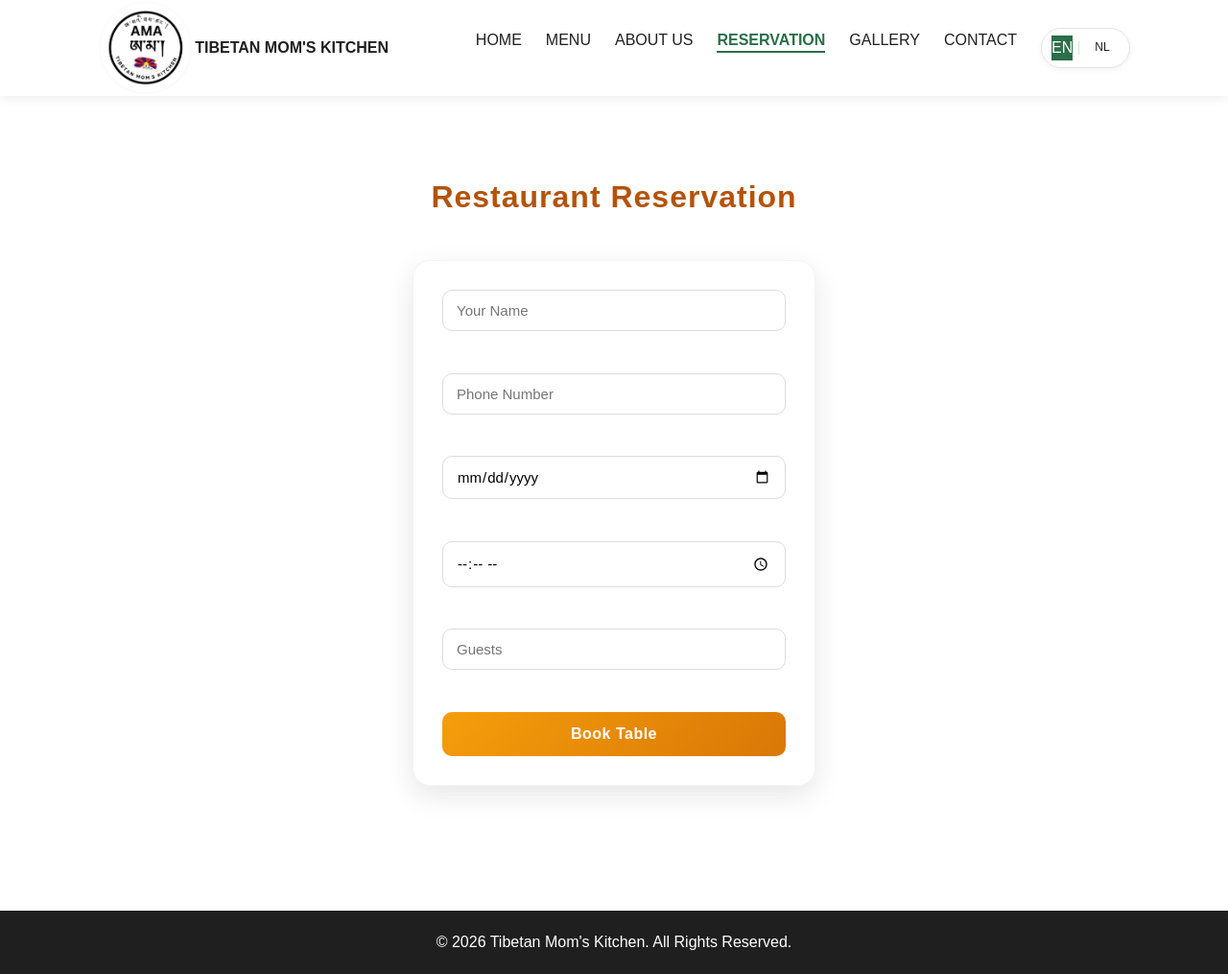
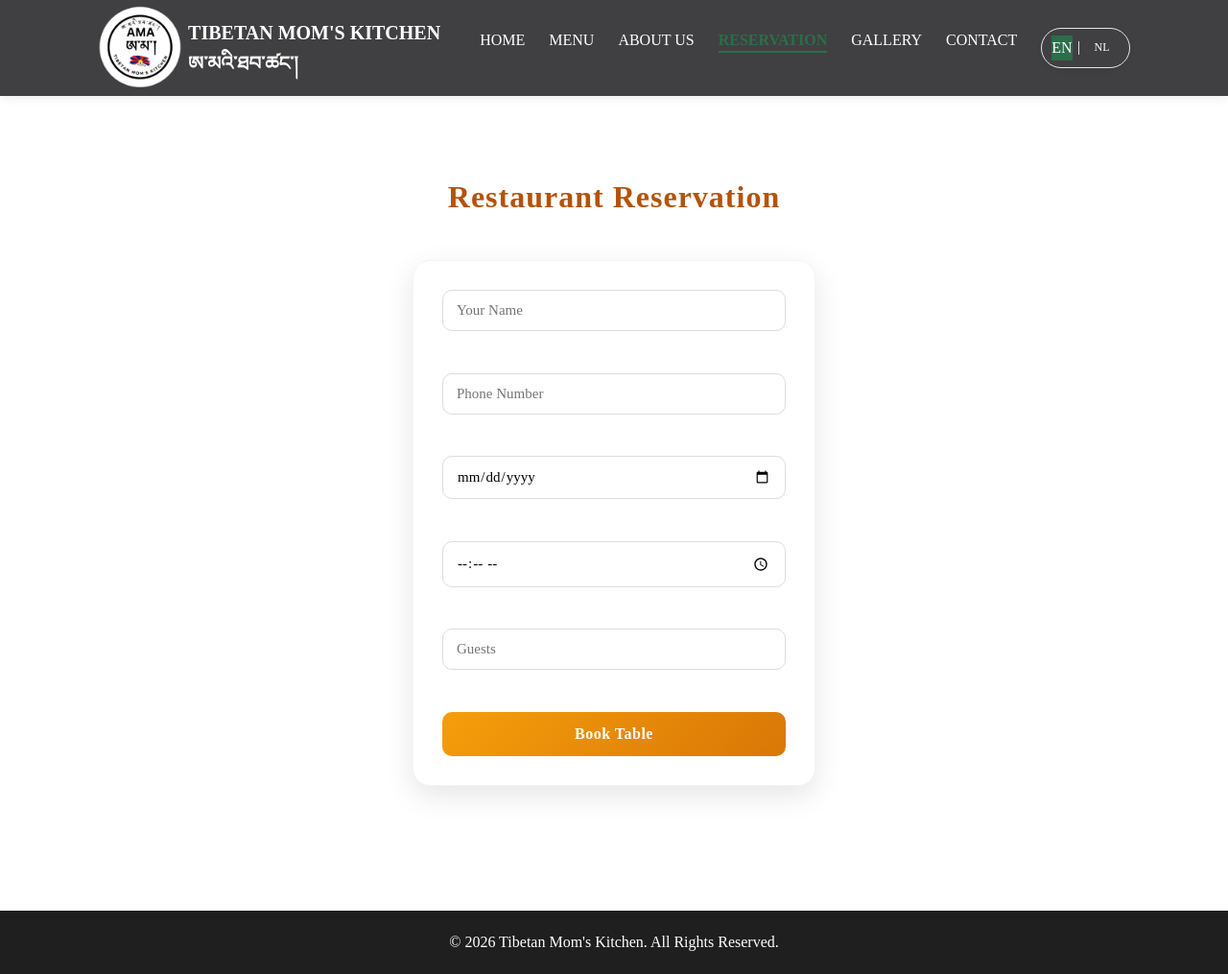
Before and after one commit to sDondup/restaurant, a Django app: page /en/reservation/ in a window 1280 px wide. Shown: the whole page at 96% size. Run offline with Django 4.2, Linux system fonts and the light colour scheme.

Commit message:
menu color changes

```diff
--- a/website/static/css/base.css
+++ b/website/static/css/base.css
@@ -16,7 +16,7 @@
   margin: 0;
   padding: 0;
   box-sizing: border-box;
-  font-family: "Segoe UI", Arial, sans-serif;
+  font-family: "Playfair Display", serif;
 }
 
 body {
@@ -40,7 +40,7 @@ body {
 .navbar {
   position: sticky;
   top: 0;
-  background: var(--white);
+  background: #404042;
   display: flex;
   justify-content: space-between;
   align-items: center;
@@ -73,7 +73,7 @@ body {
 
 #nav-links li a {
   text-decoration: none;
-  color: var(--dark);
+  color: white;
   font-weight: 500;
   transition: 0.3s;
   position: relative;
@@ -202,7 +202,7 @@ body {
   padding: 6px 10px;
   border: 1px solid #e5e5e5;
   border-radius: 30px;
-  background: #fff;
+  background: #404042;
   box-shadow: 0 2px 6px rgba(0,0,0,0.05);
 }
 
--- a/website/static/css/index.css
+++ b/website/static/css/index.css
@@ -5,7 +5,6 @@
   margin: 0;
   padding: 0;
   box-sizing: border-box;
-  font-family: "Segoe UI", Arial, sans-serif;
 }
 
 body {
--- a/website/templates/website/base.html
+++ b/website/templates/website/base.html
@@ -31,8 +31,10 @@
 
   <!-- LOGO -->
   <div class="logo">
-    <img src="{% static 'images/logo.jpg' %}" alt="Logo">
-    <span>TIBETAN MOM'S KITCHEN</span>
+    <img src="{% static 'images/logo.png' %}" alt="Logo">
+      <span style="color:white; font-size:20px; font-weight:bold;">
+        TIBETAN MOM'S KITCHEN <BR/> ཨ་མའི་ཐབ་ཚང་།
+    </span>
   </div>
 
   <!-- MOBILE TOGGLE -->
--- a/website/templates/website/reservation.html
+++ b/website/templates/website/reservation.html
@@ -34,7 +34,6 @@
     margin: 0;
     padding: 0;
     box-sizing: border-box;
-    font-family: 'Poppins', sans-serif;
     }
 
     /* =========================
--- a/website/views.py
+++ b/website/views.py
@@ -15,7 +15,7 @@ def contact(request):
     return render(request, 'website/contact.html')
 
 def gallery(request):
-    images_list = Gallery.objects.all()
+    images_list = Gallery.objects.all().order_by('title')
 
     paginator = Paginator(images_list, 12)  # 👈 10 images per page
     page_number = request.GET.get('page')
@@ -43,7 +43,6 @@ def reservation_view(request):
 
     return render(request, 'website/reservation.html')
 
-
 def reservation_success(request):
     reservation = Reservation.objects.latest('id')  # last booking
 
```
Also changed, not shown: website/static/images/logo.jpg (deleted), website/static/images/logo.png (added).
